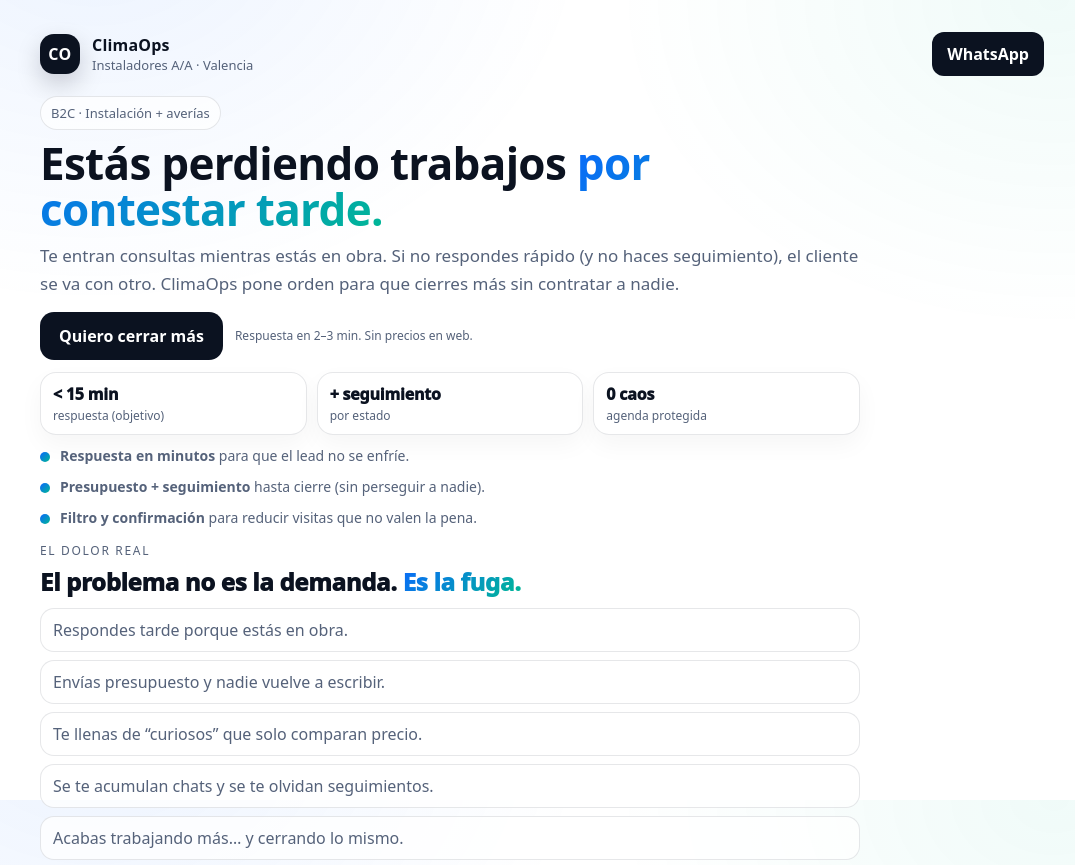
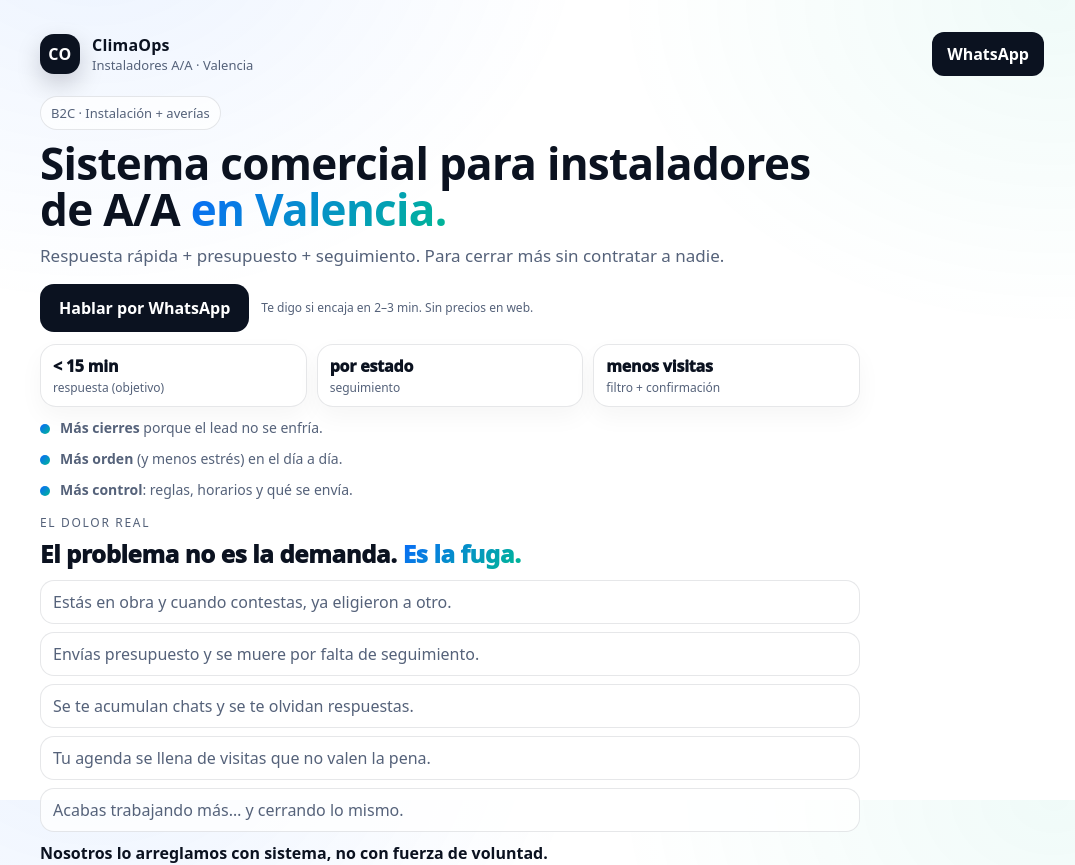
Before and after one commit to SafenSound21/climaops, a React (Vite) app: page / in a window 1280 px wide. Shown: the top 865 px of the page, without its empty margins (98-1173 px from the left). Built offline with nearby package versions, Linux system fonts and the light colour scheme.

Commit message:
Sharpen hero: what+who+benefit; repeat CTA; SEO meta

```diff
--- a/index.html
+++ b/index.html
@@ -4,8 +4,8 @@
     <meta charset="UTF-8" />
     <link rel="icon" type="image/svg+xml" href="/favicon.svg" />
     <meta name="viewport" content="width=device-width, initial-scale=1.0" />
-    <meta name="description" content="ClimaOps: sistema de presupuestos, agenda y seguimiento para instaladores de aire acondicionado en Valencia." />
-    <title>ClimaOps · Más trabajos sin caos</title>
+    <meta name="description" content="ClimaOps: sistema comercial para instaladores de aire acondicionado en Valencia. Respuesta rápida, presupuesto y seguimiento por WhatsApp." />
+    <title>ClimaOps · Cierra más instalaciones (Valencia)</title>
   </head>
   <body>
     <div id="root"></div>
--- a/src/App.tsx
+++ b/src/App.tsx
@@ -75,37 +75,37 @@
             <div className="badge">B2C · Instalación + averías</div>
 
             <h1>
-              Estás perdiendo trabajos
-              <span className="grad"> por contestar tarde.</span>
+              Sistema comercial para instaladores de A/A
+              <span className="grad"> en Valencia.</span>
             </h1>
 
             <p className="lead">
-              Te entran consultas mientras estás en obra. Si no respondes rápido (y no haces seguimiento), el cliente se va con otro.
-              ClimaOps pone orden para que cierres más sin contratar a nadie.
+              Respuesta rápida + presupuesto + seguimiento.
+              <span className="muted"> Para cerrar más sin contratar a nadie.</span>
             </p>
 
             <div className="heroCtas">
               <a className="btn lg" href={waLink()} target="_blank" rel="noreferrer">
-                Quiero cerrar más
+                Hablar por WhatsApp
               </a>
-              <div className="fine">Respuesta en 2–3 min. Sin precios en web.</div>
+              <div className="fine">Te digo si encaja en 2–3 min. Sin precios en web.</div>
             </div>
 
             <div className="metrics">
               <Metric value="< 15 min" label="respuesta (objetivo)" />
-              <Metric value="+ seguimiento" label="por estado" />
-              <Metric value="0 caos" label="agenda protegida" />
+              <Metric value="por estado" label="seguimiento" />
+              <Metric value="menos visitas" label="filtro + confirmación" />
             </div>
 
             <div className="bullets3">
               <Bullet>
-                <b>Respuesta en minutos</b> para que el lead no se enfríe.
+                <b>Más cierres</b> porque el lead no se enfría.
               </Bullet>
               <Bullet>
-                <b>Presupuesto + seguimiento</b> hasta cierre (sin perseguir a nadie).
+                <b>Más orden</b> (y menos estrés) en el día a día.
               </Bullet>
               <Bullet>
-                <b>Filtro y confirmación</b> para reducir visitas que no valen la pena.
+                <b>Más control</b>: reglas, horarios y qué se envía.
               </Bullet>
             </div>
 
@@ -116,10 +116,10 @@
                 <span className="grad"> Es la fuga.</span>
               </div>
               <div className="painList">
-                <Pain>Respondes tarde porque estás en obra.</Pain>
-                <Pain>Envías presupuesto y nadie vuelve a escribir.</Pain>
-                <Pain>Te llenas de “curiosos” que solo comparan precio.</Pain>
-                <Pain>Se te acumulan chats y se te olvidan seguimientos.</Pain>
+                <Pain>Estás en obra y cuando contestas, ya eligieron a otro.</Pain>
+                <Pain>Envías presupuesto y se muere por falta de seguimiento.</Pain>
+                <Pain>Se te acumulan chats y se te olvidan respuestas.</Pain>
+                <Pain>Tu agenda se llena de visitas que no valen la pena.</Pain>
                 <Pain>Acabas trabajando más… y cerrando lo mismo.</Pain>
               </div>
               <div className="painClose">Nosotros lo arreglamos con sistema, no con fuerza de voluntad.</div>
@@ -156,7 +156,7 @@
 
               <div className="ctaStrip">
                 <div>
-                  <div className="ctaStripT">Te digo si encaja en tu empresa</div>
+                  <div className="ctaStripT">¿Encaja en tu empresa?</div>
                   <div className="muted">Mándame tu zona y si haces instalación/averías.</div>
                 </div>
                 <a className="btn" href={waLink()} target="_blank" rel="noreferrer">
```
